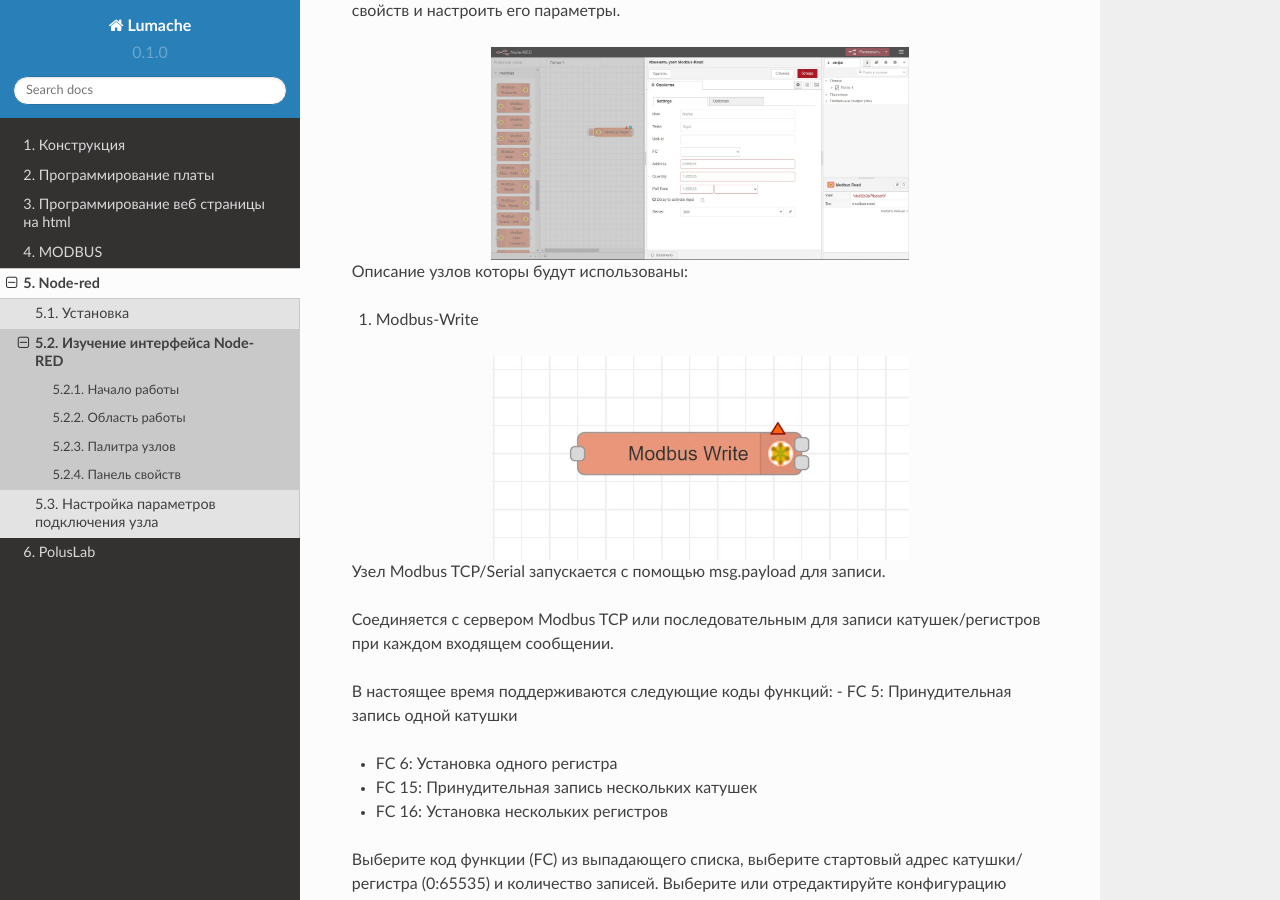
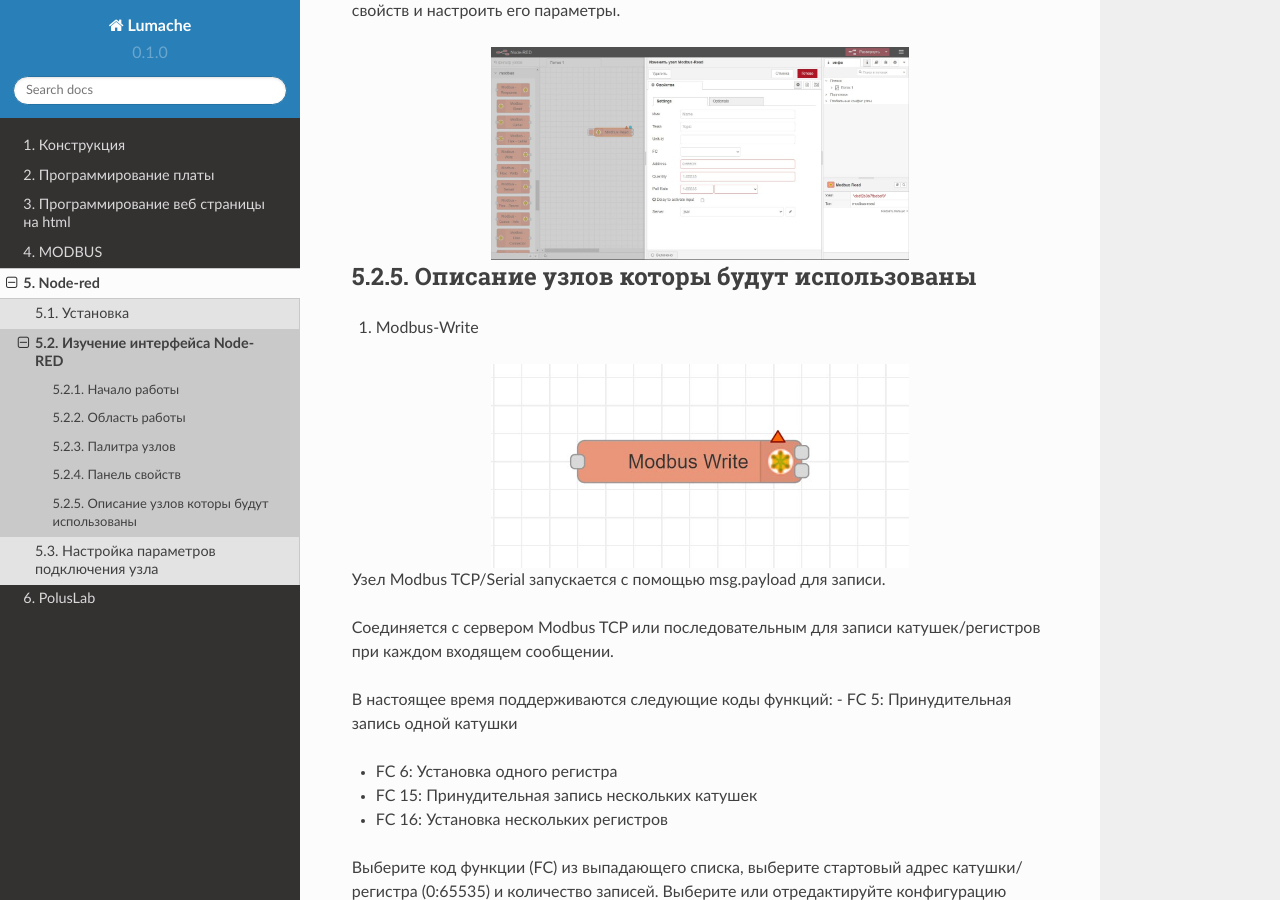
Before and after one commit to BBanwz/book_AL_GH, a Sphinx documentation site: the page built from docs/5NodeRed/2interface.rst, in a window 1280 px wide and 900 px high, scrolled down 1268 px. Built offline with Sphinx 7.4.7 and the Read the Docs theme 2.0.0, drawn with Linux system fonts in a browser that asks for light colours.

Commit message:
Update 2interface.rst

```diff
--- a/docs/5NodeRed/2interface.rst
+++ b/docs/5NodeRed/2interface.rst
@@ -44,7 +44,8 @@ Node-Red - это инструмент, который позволяет вам
        :alt: установка
 
 
-Описание узлов которы будут использованы:
+Описание узлов которы будут использованы
+~~~~~~~~~~~~~~~~~~~~~~~~~~~~~~~~~~~~~~~~
 
 1. Modbus-Write
 
```
